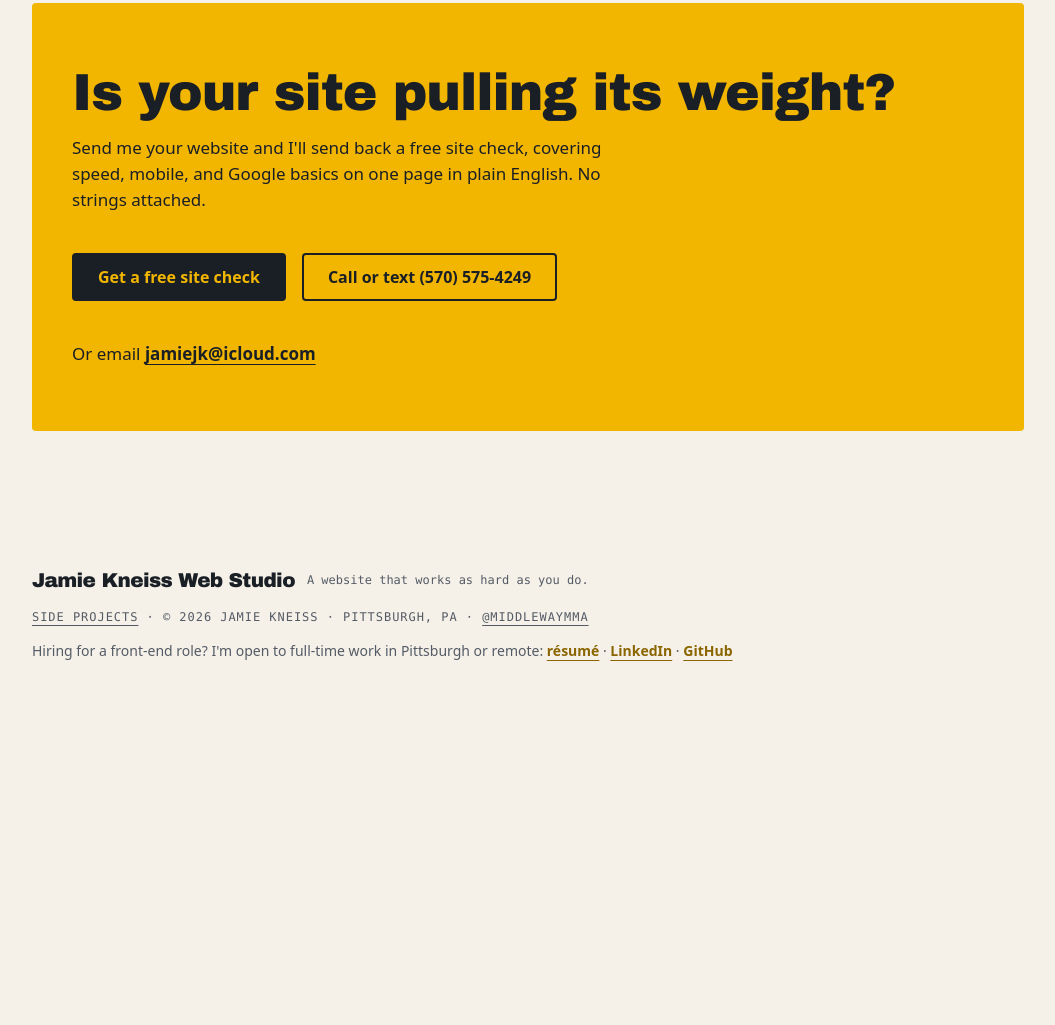
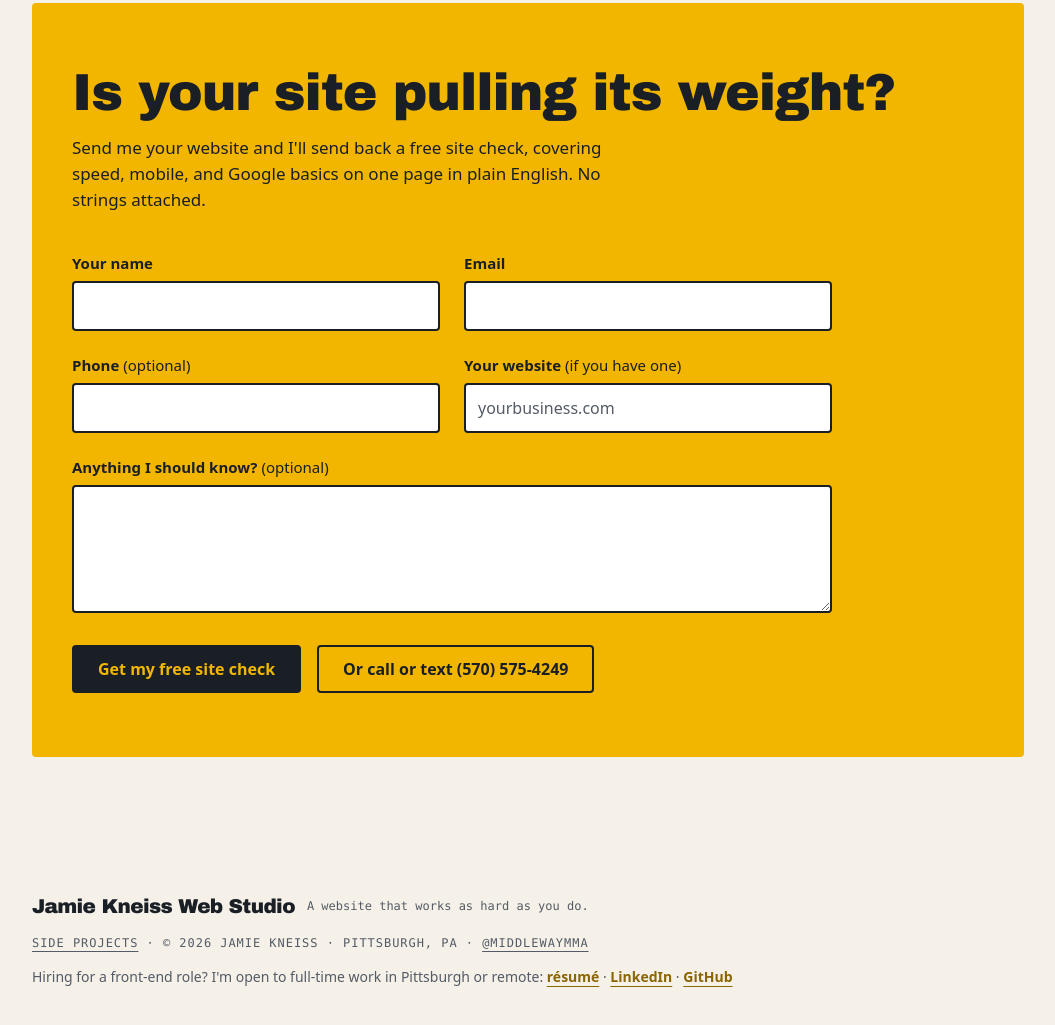
Before and after one commit to JJKneiss/JJKneiss.github.io, a plain HTML site: page index.html in a window 1280 px wide. Shown: the part 3481-4506 px from the top of the page, without its empty margins (112-1167 px from the left). Before the commit the page ends 4182 px from the top, so only its background shows below. Drawn offline with Linux system fonts and the light colour scheme.

Commit message:
Contact form for the free site check
Web3Forms-backed HTML form (no JavaScript), honeypot spam trap,
branded thanks.html redirect; site-check buttons now point to the form.

Co-Authored-By: Claude Opus 5.5 <noreply@anthropic.com>
Claude-Session: https://claude.ai/code/session_01F96dfgckfgxP9UPW48ptFq

```diff
--- a/assets/brand.css
+++ b/assets/brand.css
@@ -203,3 +203,18 @@ html { scroll-padding-top: 80px; }
 .about-intro { margin-bottom: 0; }
 .about-main .section-head { margin-bottom: var(--space-5); }
 .about-main .about-grid { gap: var(--space-4) var(--space-5); }
+
+/* Contact form in the CTA band */
+.cta-form { display: grid; grid-template-columns: 1fr 1fr; gap: var(--space-4); max-width: 760px; }
+.cta-form .field { display: flex; flex-direction: column; gap: var(--space-2); }
+.cta-form .field--full { grid-column: 1 / -1; }
+.cta-form label { font-weight: 700; font-size: 15px; line-height: 20px; }
+.cta-form .opt { font-weight: 400; }
+.cta-form input, .cta-form textarea { font: inherit; font-size: 16px; color: #1A1F26; background: #FFFFFF; border: 2px solid var(--on-plumb); border-radius: var(--radius-md); padding: 10px 12px; min-height: 48px; box-sizing: border-box; width: 100%; }
+.cta-form textarea { resize: vertical; min-height: 104px; }
+.cta-form input::placeholder { color: #545B66; }
+.cta :focus-visible { outline: 3px solid var(--on-plumb); outline-offset: 2px; }
+.cta-form .actions { margin-top: var(--space-2); }
+.cta-form button { font-family: inherit; }
+.hp { position: absolute; left: -9999px; width: 1px; height: 1px; opacity: 0; }
+@media (max-width: 600px) { .cta-form { grid-template-columns: 1fr; } }
--- a/index.html
+++ b/index.html
@@ -3,7 +3,7 @@
 <head>
 <meta charset="UTF-8">
 <meta name="viewport" content="width=device-width, initial-scale=1.0">
-<meta http-equiv="Content-Security-Policy" content="default-src 'self'; script-src 'none'; style-src 'self' 'unsafe-inline' https://fonts.googleapis.com; font-src https://fonts.gstatic.com; img-src 'self' data:; connect-src 'none'; object-src 'none'; base-uri 'none'; form-action 'none'">
+<meta http-equiv="Content-Security-Policy" content="default-src 'self'; script-src 'none'; style-src 'self' 'unsafe-inline' https://fonts.googleapis.com; font-src https://fonts.gstatic.com; img-src 'self' data:; connect-src 'none'; object-src 'none'; base-uri 'none'; form-action 'self' https://api.web3forms.com">
 <title>Jamie Kneiss Web Studio — A website that works as hard as you do</title>
 <meta name="description" content="Jamie Kneiss Web Studio builds fast, mobile-first websites for Pittsburgh's small businesses. Start with a free site check.">
 <meta name="theme-color" content="#F5F1E8">
@@ -164,11 +164,37 @@
         <h2 id="contact-title">Is your site pulling its weight?</h2>
         <p>Send me your website and I'll send back a free site check, covering speed, mobile, and Google basics on one page in plain English. No strings attached.</p>
       </div>
-      <div class="actions">
-        <a class="pl-btn pl-btn--solid" href="mailto:jamiejk@icloud.com?subject=Free%20site%20check&amp;body=My%20website%20is%3A%20">Get a free site check</a>
-        <a class="pl-btn" href="tel:+15705754249">Call or text (570) 575-4249</a>
-      </div>
-      <p class="cta-contact">Or email <a href="mailto:jamiejk@icloud.com">jamiejk@icloud.com</a></p>
+      <form class="cta-form" action="https://api.web3forms.com/submit" method="POST">
+        <input type="hidden" name="access_key" value="b522e82f-71cb-4642-acea-c876bb1bd898">
+        <input type="hidden" name="subject" value="Free site check request">
+        <input type="hidden" name="from_name" value="jjkneiss.github.io">
+        <input type="hidden" name="redirect" value="https://jjkneiss.github.io/thanks.html">
+        <input type="checkbox" name="botcheck" class="hp" tabindex="-1" autocomplete="off" aria-hidden="true">
+        <div class="field">
+          <label for="cf-name">Your name</label>
+          <input id="cf-name" name="name" type="text" autocomplete="name" required>
+        </div>
+        <div class="field">
+          <label for="cf-email">Email</label>
+          <input id="cf-email" name="email" type="email" autocomplete="email" required>
+        </div>
+        <div class="field">
+          <label for="cf-phone">Phone <span class="opt">(optional)</span></label>
+          <input id="cf-phone" name="phone" type="tel" autocomplete="tel">
+        </div>
+        <div class="field">
+          <label for="cf-site">Your website <span class="opt">(if you have one)</span></label>
+          <input id="cf-site" name="website" type="text" inputmode="url" placeholder="yourbusiness.com">
+        </div>
+        <div class="field field--full">
+          <label for="cf-msg">Anything I should know? <span class="opt">(optional)</span></label>
+          <textarea id="cf-msg" name="message" rows="4"></textarea>
+        </div>
+        <div class="actions field--full">
+          <button class="pl-btn pl-btn--solid" type="submit">Get my free site check</button>
+          <a class="pl-btn" href="tel:+15705754249">Or call or text (570) 575-4249</a>
+        </div>
+      </form>
     </div>
   </div>
 </section>
```
Also changed, not shown: case-studies.html (+1 -1 lines), thanks.html (added, +69 -0 lines).
